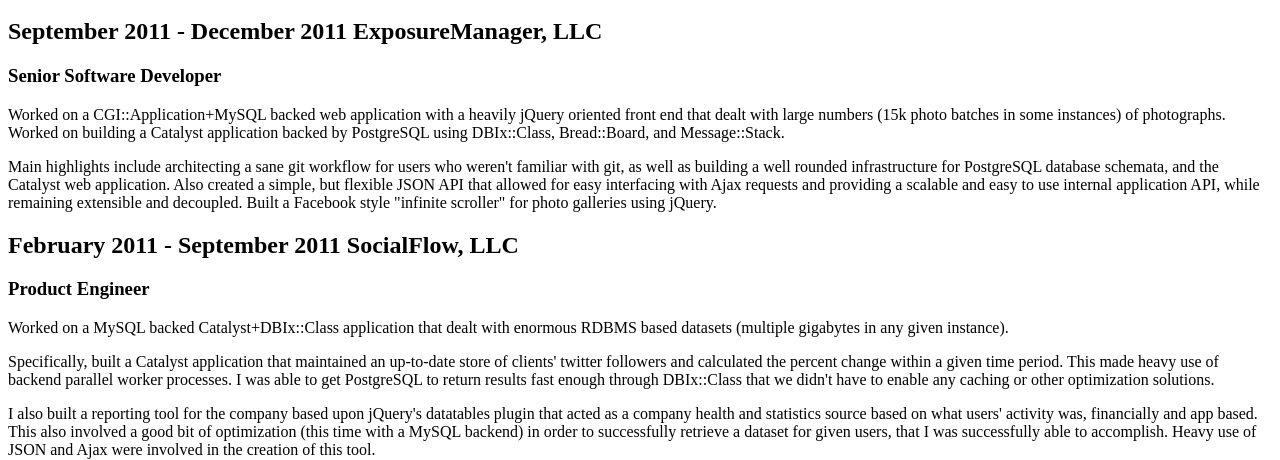
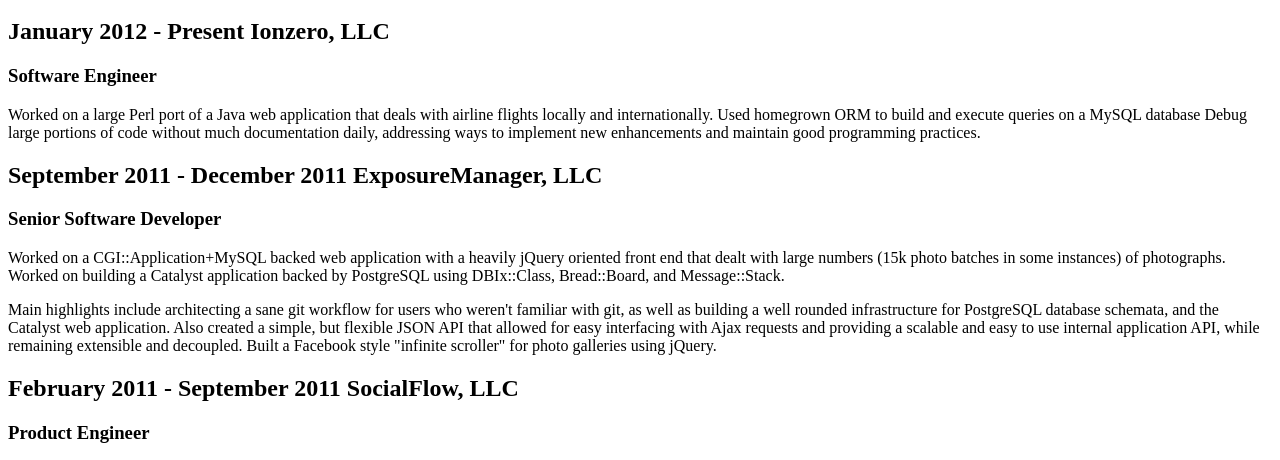
Before and after one commit to dhoss/resume, a plain HTML site: page index.html in a window 1280 px wide. Shown: the part 364-824 px from the top of the page. Drawn offline with Linux system fonts and the light colour scheme.

Commit message:
updated html

```diff
--- a/index.html
+++ b/index.html
@@ -13,6 +13,14 @@
 <p>I have code running on servers that handles multiple gigabytes of data a day with thousands of requests. I am tenacious, innovative and am seeking an environment with strong senior staff to mentor me as I gain experience.  I also have experience with such system administration tools as Munin, Nagios, Puppet, and OpenVPN.</p>
 
 <h1>Professional Experience</h1>
+
+<h2>January 2012 - Present Ionzero, LLC</h2>
+
+<h3>Software Engineer</h3>
+
+<p>Worked on a large Perl port of a Java web application that deals with airline flights locally and internationally.
+Used homegrown ORM to build and execute queries on a MySQL database
+Debug large portions of code without much documentation daily, addressing ways to implement new enhancements and maintain good programming practices.</p>
 
 <h2>September 2011 - December 2011 ExposureManager, LLC</h2>
 
```
